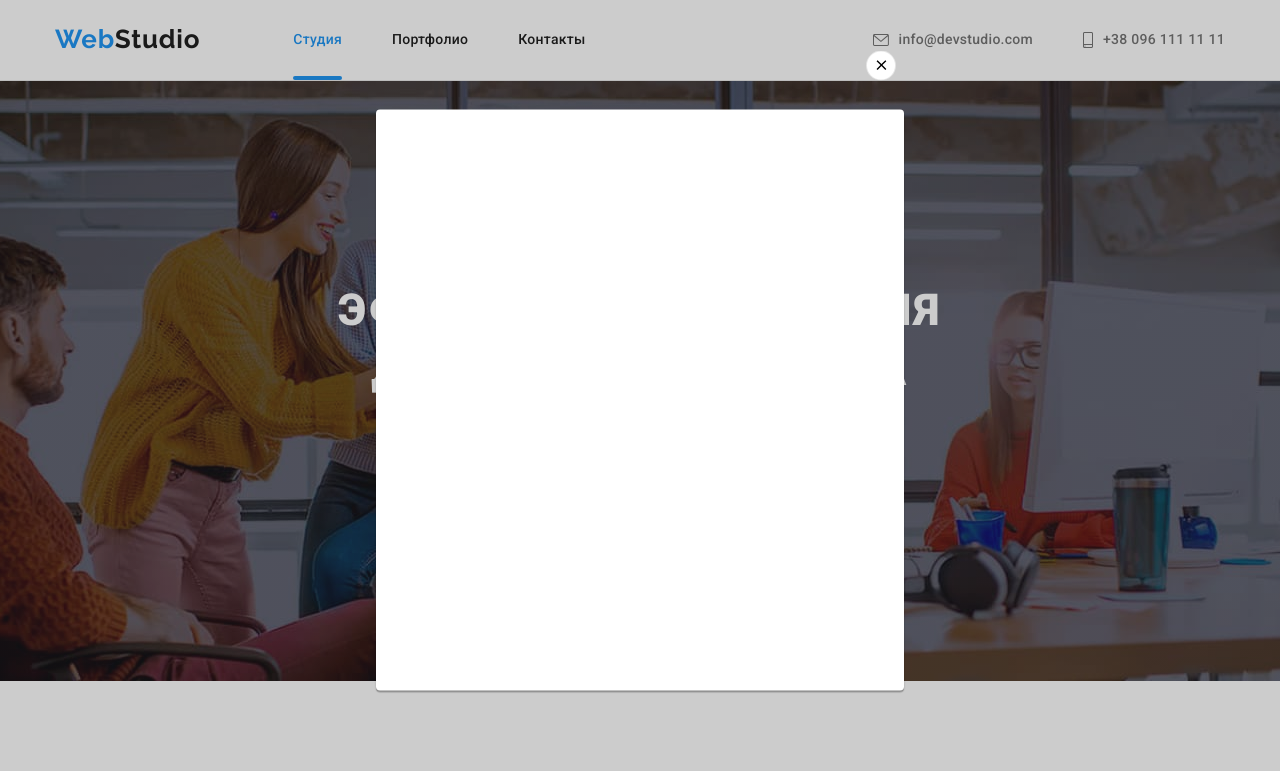
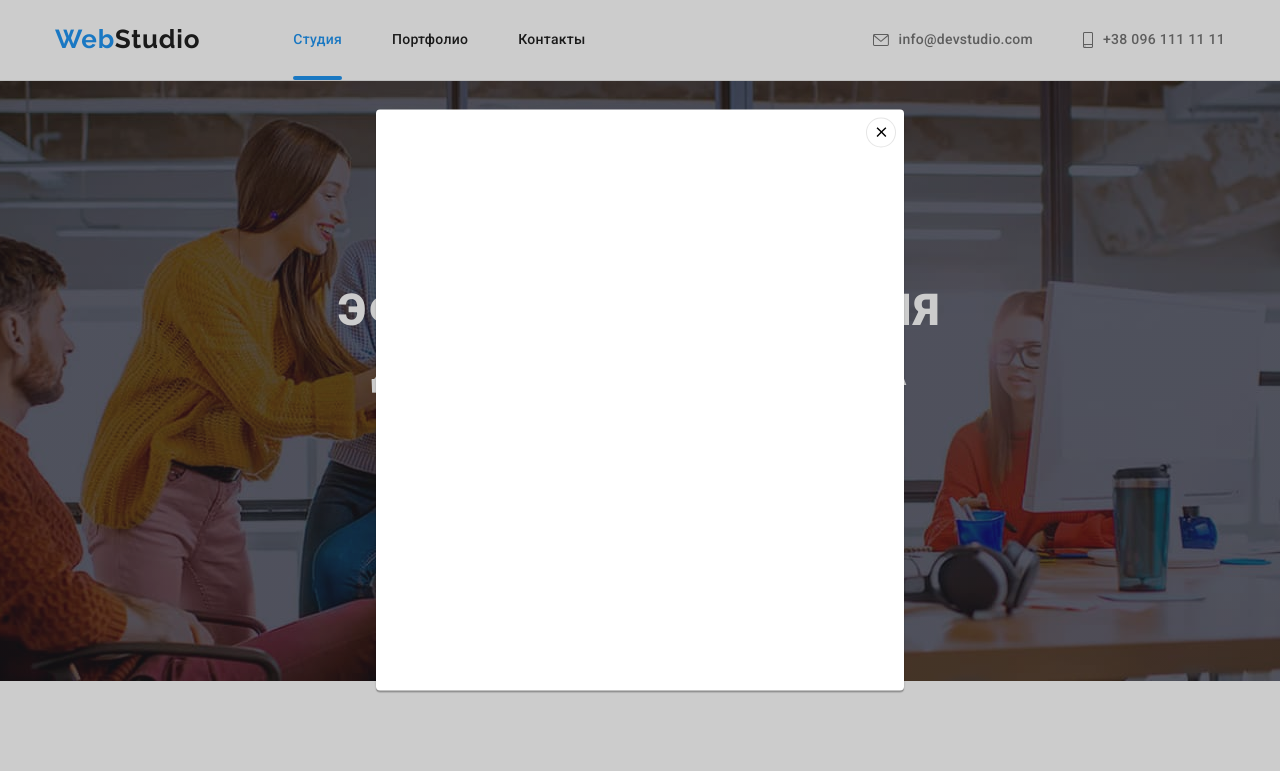
Before and after one commit to ViktoriiaOstrojinskaya/goit-markup-hw-05, a plain HTML site: page index.html in a window 1280 px wide. Both pictures are taken after a click on the button "Заказать услугу". Shown: the top 771 px of the page. Drawn offline with nearby package versions, Linux system fonts and the light colour scheme.

Commit message:
correctly modal-close-btn

```diff
--- a/css/styles.css
+++ b/css/styles.css
@@ -771,7 +771,7 @@ img {
 
 .modal-close-btn {
   position: absolute;
-  top: -59px;
+  top: 8px;
   right: 8px;
 
   border-radius: 50%;
```
